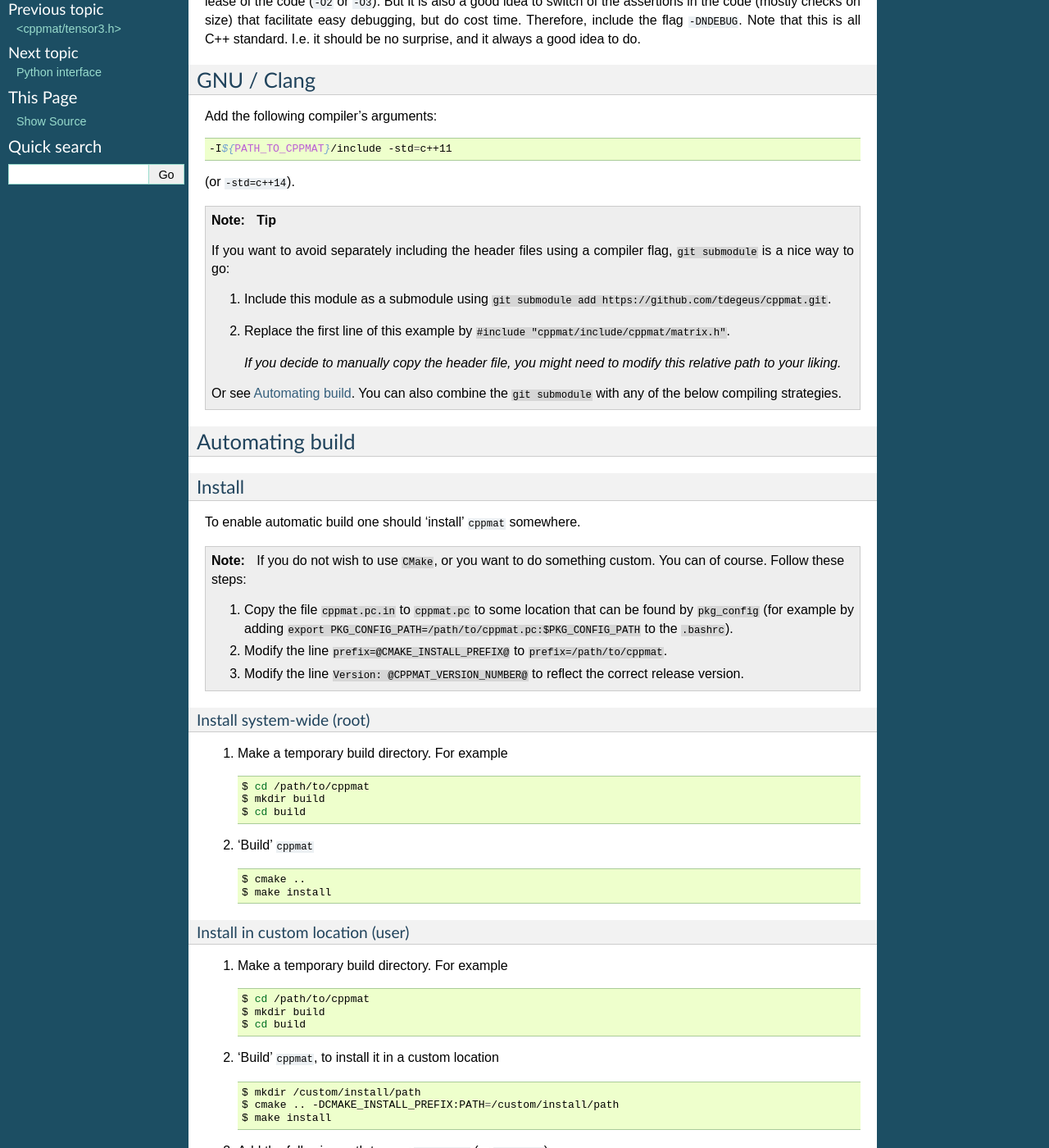
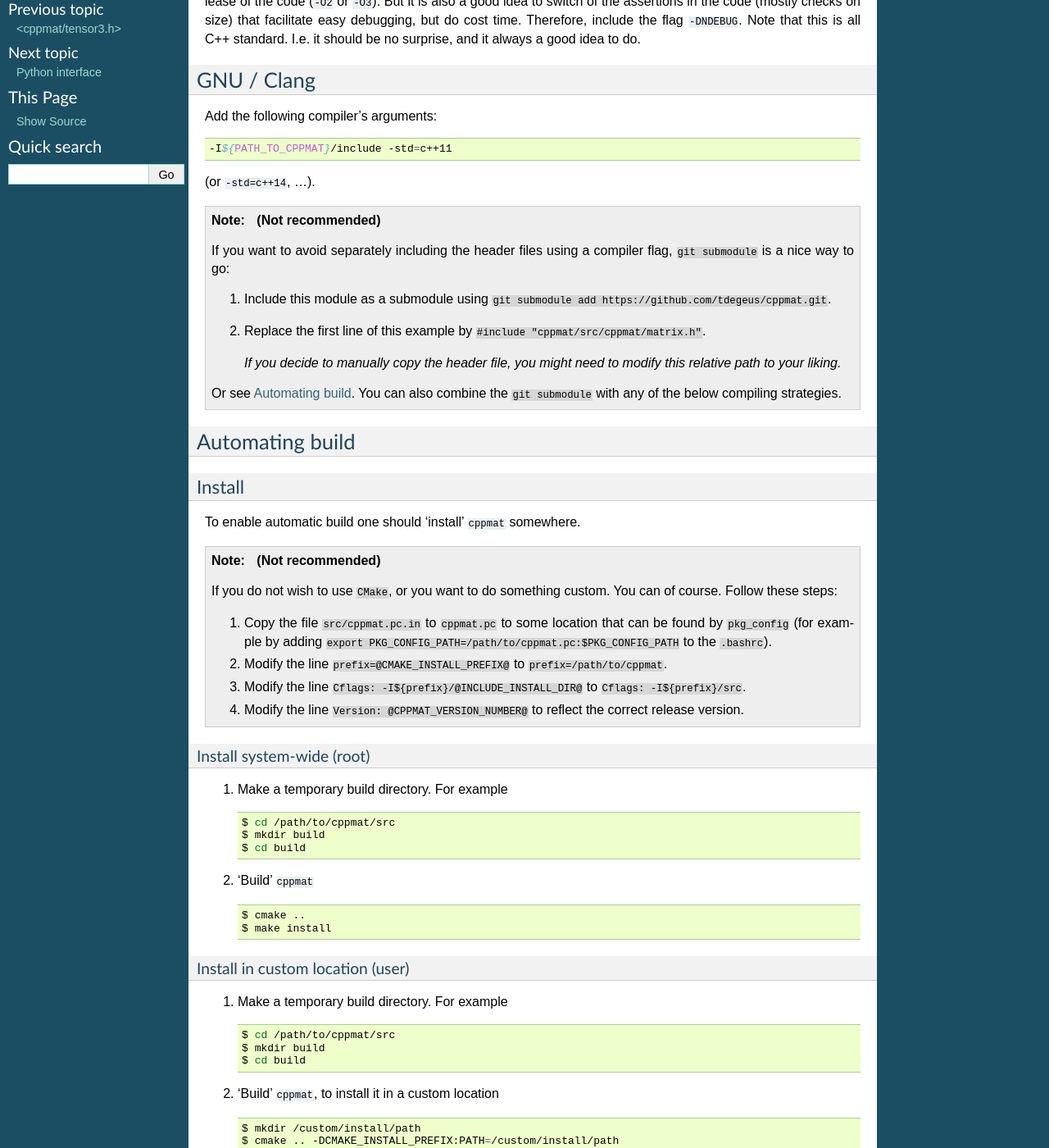
Before and after one commit to tdegeus/cppmat, a Sphinx documentation site: the page built from docs/compile.rst, in a window 1280 px wide and 1400 px high, scrolled down 260 px. Shown: the whole window at 82% size. Built offline with Sphinx 7.4.7, drawn with Linux system fonts in a browser that asks for light colours; formulas are drawn with MathJax 3; some of the changed text lies outside the part shown.

Commit message:
Docs update

```diff
--- a/docs/compile.rst
+++ b/docs/compile.rst
@@ -21,15 +21,15 @@ Add the following compiler's arguments:
 
   -I${PATH_TO_CPPMAT}/include -std=c++11
 
-(or ``-std=c++14``).
+(or ``-std=c++14``, ...).
 
-.. note:: **Tip**
+.. note:: **(Not recommended)**
 
   If you want to avoid separately including the header files using a compiler flag, ``git submodule`` is a nice way to go:
 
   1.  Include this module as a submodule using ``git submodule add https://github.com/tdegeus/cppmat.git``.
 
-  2.  Replace the first line of this example by ``#include "cppmat/include/cppmat/matrix.h"``.
+  2.  Replace the first line of this example by ``#include "cppmat/src/cppmat/matrix.h"``.
 
       *If you decide to manually copy the header file, you might need to modify this relative path to your liking.*
 
@@ -45,15 +45,17 @@ Install
 
 To enable automatic build one should 'install' ``cppmat`` somewhere.
 
-.. note::
+.. note:: **(Not recommended)**
 
   If you do not wish to use ``CMake``, or you want to do something custom. You can of course. Follow these steps:
 
-  1.  Copy the file ``cppmat.pc.in`` to ``cppmat.pc`` to some location that can be found by ``pkg_config`` (for example by adding ``export PKG_CONFIG_PATH=/path/to/cppmat.pc:$PKG_CONFIG_PATH`` to the ``.bashrc``).
+  1.  Copy the file ``src/cppmat.pc.in`` to ``cppmat.pc`` to some location that can be found by ``pkg_config`` (for example by adding ``export PKG_CONFIG_PATH=/path/to/cppmat.pc:$PKG_CONFIG_PATH`` to the ``.bashrc``).
 
   2.  Modify the line ``prefix=@CMAKE_INSTALL_PREFIX@`` to ``prefix=/path/to/cppmat``.
 
-  3.  Modify the line ``Version: @CPPMAT_VERSION_NUMBER@`` to reflect the correct release version.
+  3.  Modify the line ``Cflags: -I${prefix}/@INCLUDE_INSTALL_DIR@`` to ``Cflags: -I${prefix}/src``.
+
+  4.  Modify the line ``Version: @CPPMAT_VERSION_NUMBER@`` to reflect the correct release version.
 
 Install system-wide (root)
 ^^^^^^^^^^^^^^^^^^^^^^^^^^
@@ -62,7 +64,7 @@ Install system-wide (root)
 
     .. code-block:: bash
 
-      $ cd /path/to/cppmat
+      $ cd /path/to/cppmat/src
       $ mkdir build
       $ cd build
 
@@ -80,7 +82,7 @@ Install in custom location (user)
 
     .. code-block:: bash
 
-      $ cd /path/to/cppmat
+      $ cd /path/to/cppmat/src
       $ mkdir build
       $ cd build
 
```
Also changed, not shown: other parts of docs/compile.rst (+5 -0 lines).
